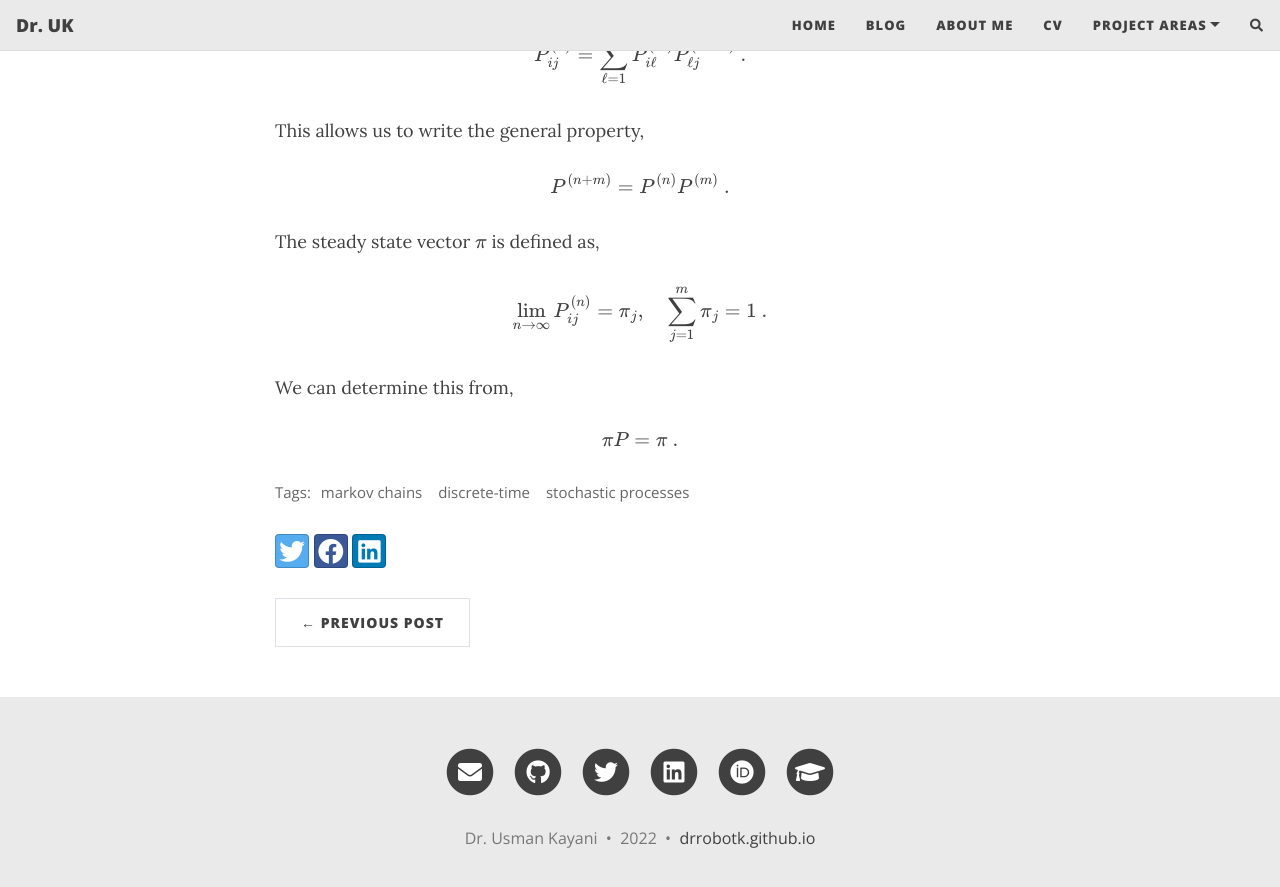
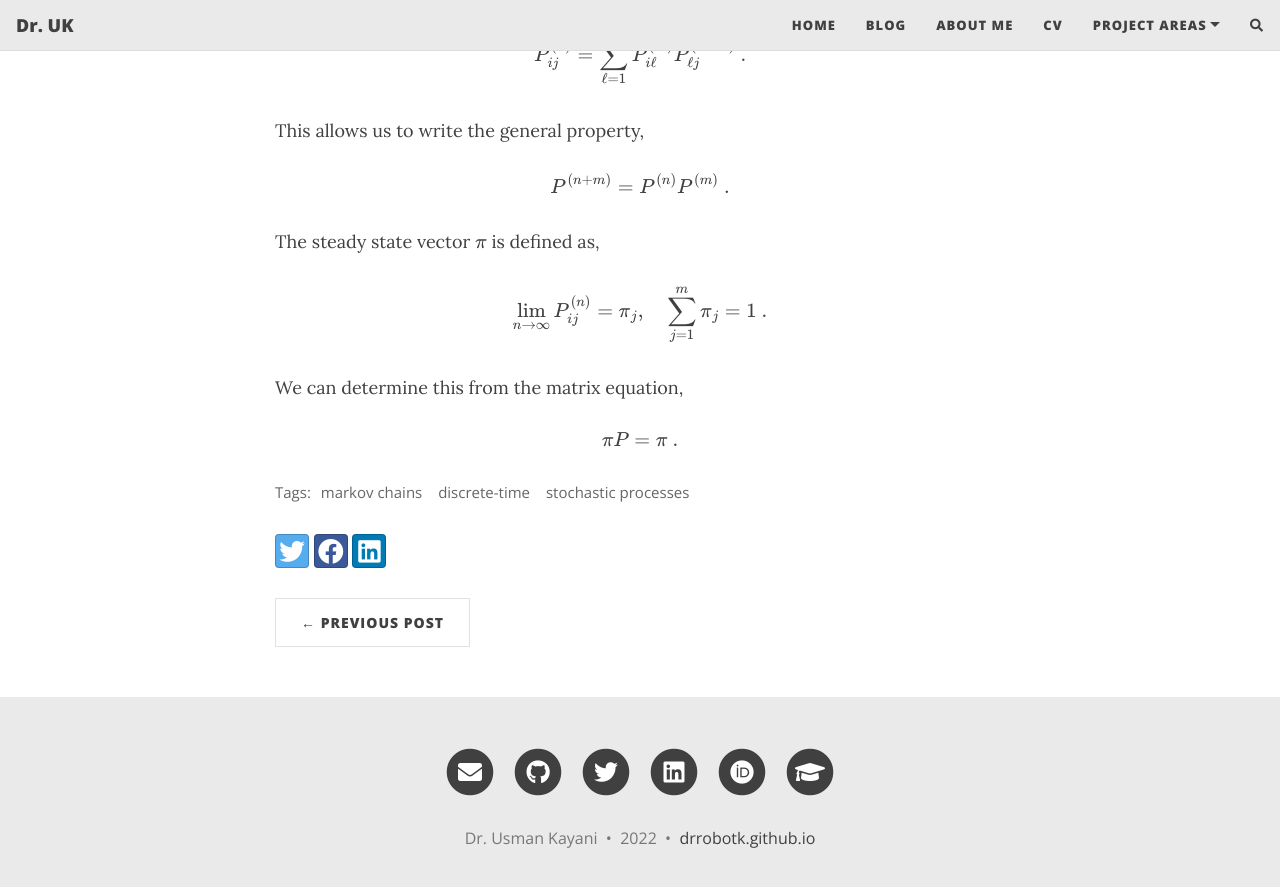
Before and after one commit to drrobotk/drrobotk.github.io, a Jekyll site: the page built from _posts/2022-09-17-Markov-chains.md, in a window 1280 px wide and 900 px high, scrolled down 2153 px. Shown: the top 887 px of the window. Built offline with Jekyll 4.4.1, drawn with Linux system fonts in a browser that asks for light colours; nearby versions of some CDN libraries; formulas are drawn with MathJax 3; comment, search, counter and statistics services are not loaded.

Commit message:
Update blog.

```diff
--- a/_posts/2022-09-17-Markov-chains.md
+++ b/_posts/2022-09-17-Markov-chains.md
@@ -85,7 +85,7 @@ $$\begin{align}
 \lim_{n \rightarrow \infty} P_{ij}^{(n)} = \pi_j, \, \, \, \, \, \,  \sum_{j=1}^m \pi_j = 1 \ .
 \end{align}$$
 
-We can determine this from,
+We can determine this from the matrix equation,
 
 $$\begin{align}
 \pi P = \pi \ .
```
